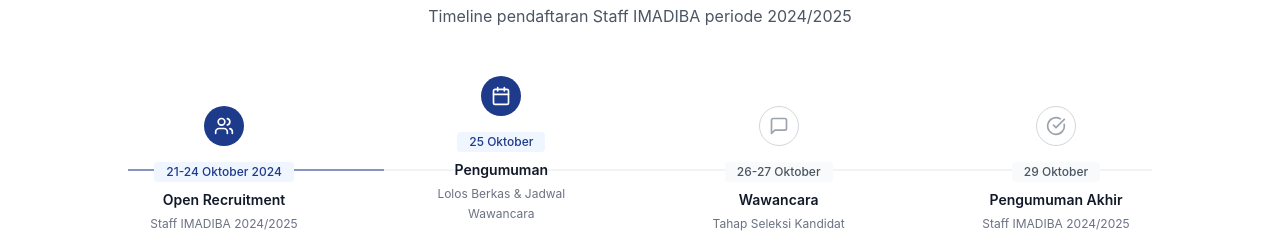
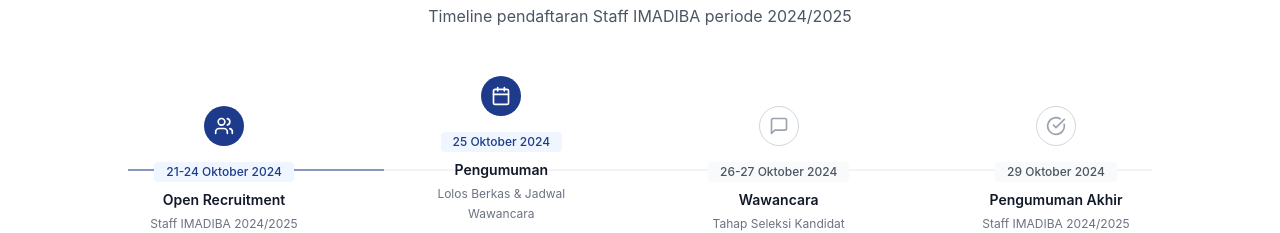
Before and after one commit to Ediw7/Webiste-IMADIBA, a React (Create React App) app: page / in a window 1280 px wide. Shown: the part 1060-1293 px from the top of the page. Built offline with nearby package versions, Linux system fonts and the light colour scheme.

Commit message:
menambahkan 2024 pada bulan timeline

```diff
--- a/src/components/RegistrationSection.js
+++ b/src/components/RegistrationSection.js
@@ -18,7 +18,7 @@
     },
     {
       icon: <Calendar size={20} />,
-      date: "25 Oktober",
+      date: "25 Oktober 2024",
       title: "Pengumuman",
       description: "Lolos Berkas & Jadwal Wawancara",
       hasButton: true,
@@ -26,14 +26,14 @@
     },
     {
       icon: <MessageSquare size={20} />,
-      date: "26-27 Oktober",
+      date: "26-27 Oktober 2024",
       title: "Wawancara",
       description: "Tahap Seleksi Kandidat",
       status: "upcoming"
     },
     {
       icon: <CheckCircle size={20} />,
-      date: "29 Oktober",
+      date: "29 Oktober 2024",
       title: "Pengumuman Akhir",
       description: "Staff IMADIBA 2024/2025",
       status: "upcoming"
```
